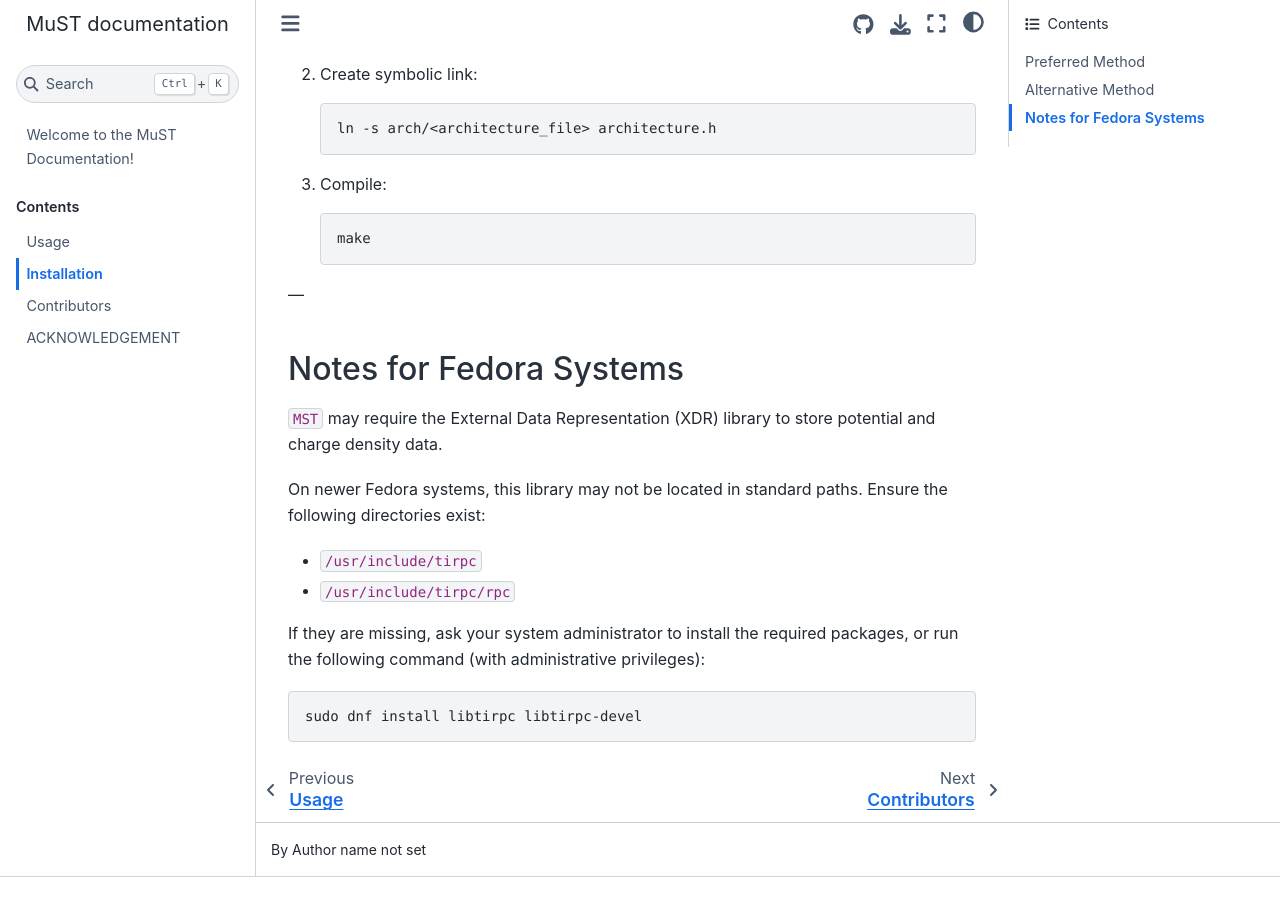
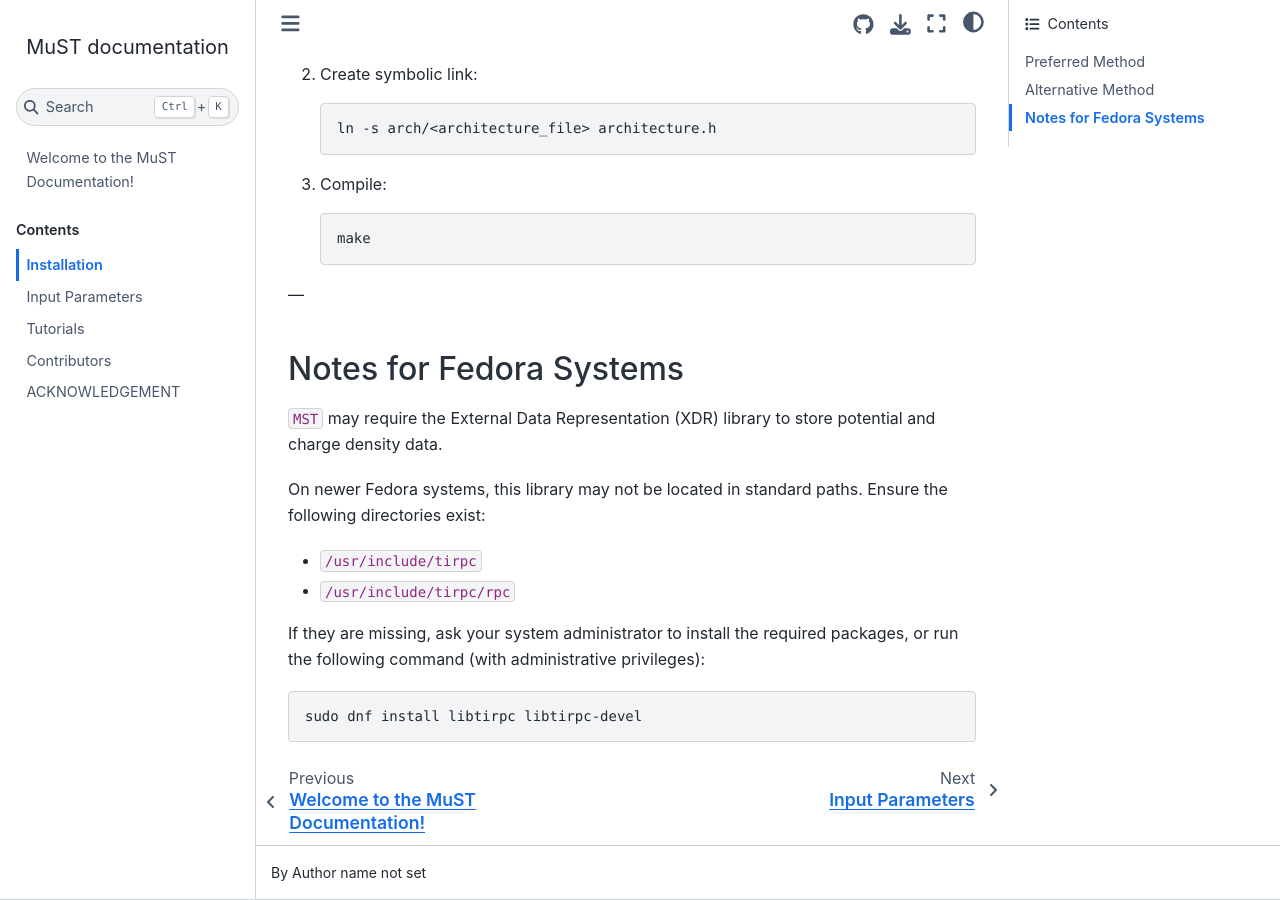
Before and after one commit to Neraaz/MuST_docs, a Sphinx documentation site: the page built from docs/installation.rst, in a window 1280 px wide and 900 px high, scrolled down 1462 px. Built offline with Sphinx 7.4.7 and the Sphinx Book theme 1.1.4, drawn with Linux system fonts in a browser that asks for light colours; pages that are not in the unit, such as notebooks, are missing from menus; before the commit the page ends 2339 px from its top, so only the background shows below that.

Commit message:
15th commit

```diff
--- a/docs/index.rst
+++ b/docs/index.rst
@@ -47,7 +47,9 @@ Contents
    :maxdepth: 2
    :caption: Contents
 
-   usage
    installation
+   Usage
+   input
+   tutorials
    contrib
    acknowledge
--- /dev/null
+++ b/docs/input.rst
@@ -0,0 +1,2 @@
+Input Parameters
+===============================
--- /dev/null
+++ b/docs/tutorials.rst
@@ -0,0 +1,2 @@
+Tutorials
+==========================
```
